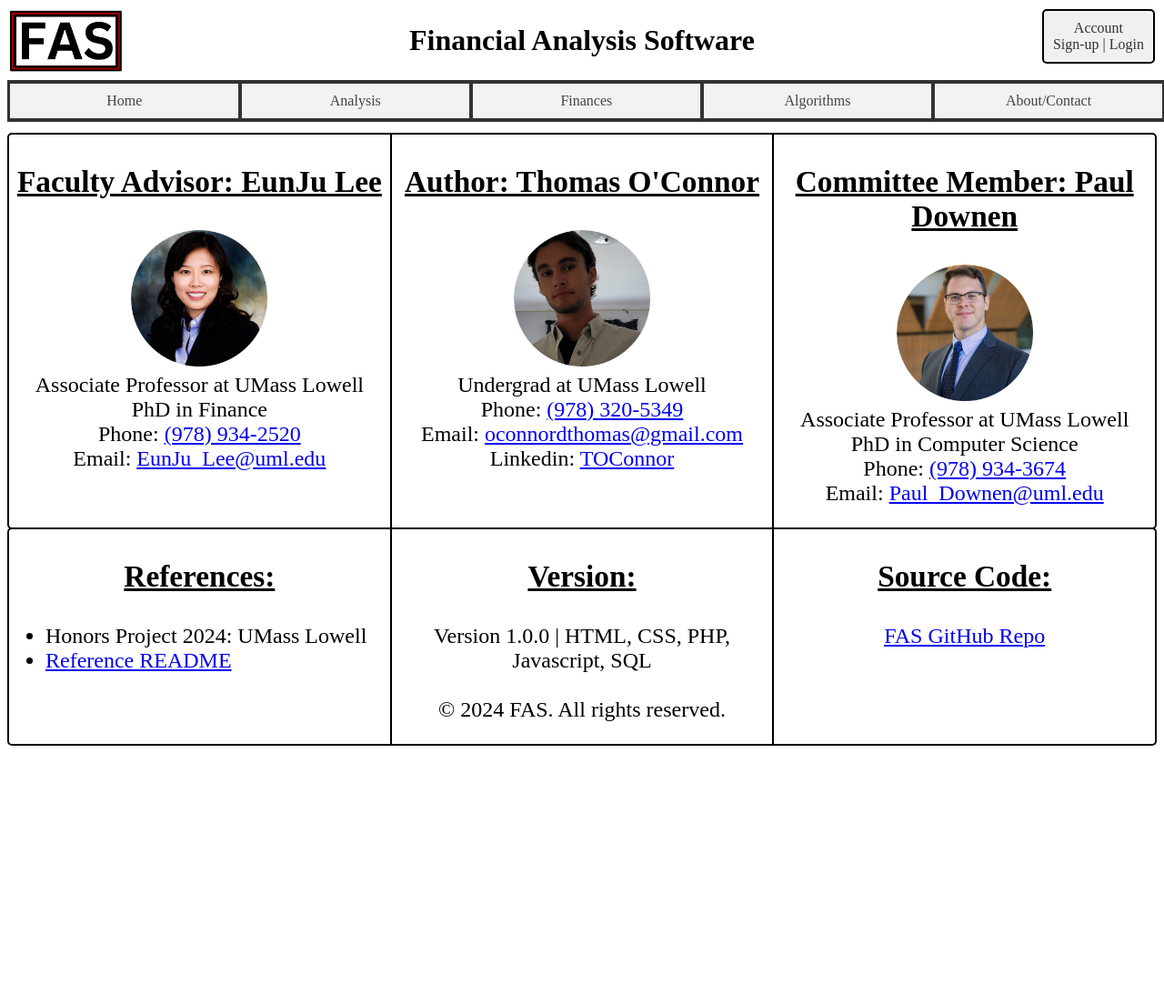
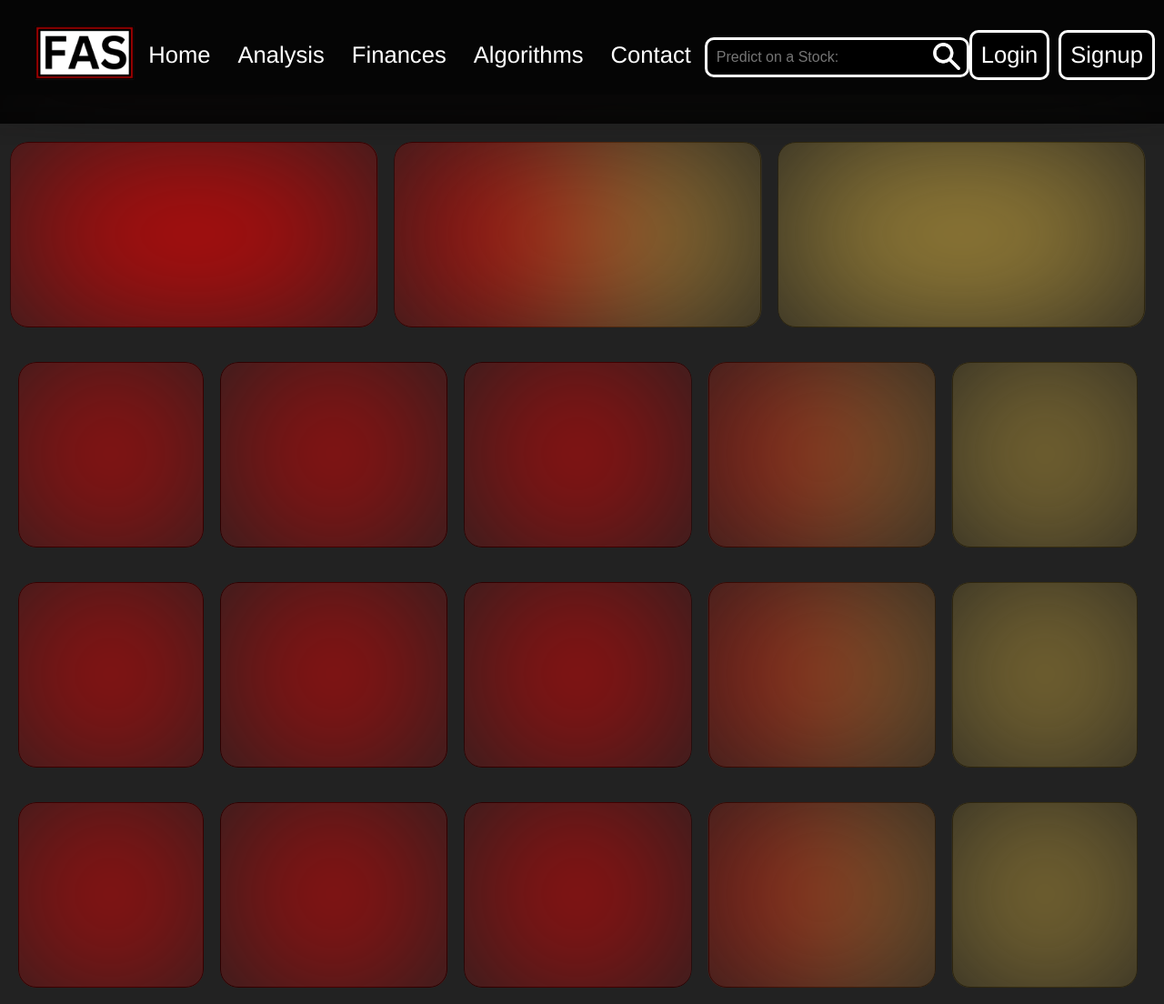
Before and after one commit to OConnorThomas/OConnorThomas.github.io, a PHP site: page /contact.html in a window 1280 px wide. Shown: the whole page at 91% size. Before the commit the page ends 820 px from the top, so only its background shows below. Run offline with PHP 8.4, Linux system fonts and the light colour scheme.

Commit message:
blur boxes

```diff
--- a/contact.css
+++ b/contact.css
@@ -1,32 +1,74 @@
-.contact-container {
-  margin-top: -2px;
-  text-align: center;
-  font-size: 20pt;
-  display: flex;
-  border: 2px solid #000000;
-  overflow: hidden;
-  background-color: #fff;
-  border-radius: 5px;
+:root {
+  --user-color-1: #650000;
+  --user-color-2: #d3ae41;
+  --user-color-3: red;
 }
 
-.column {
-  flex: 1;
-  box-sizing: border-box;
+.container {
+  display: grid;
+  grid-template-columns: repeat(3, 1fr); /* Three columns with equal width */
+  gap: 20px;
+  padding: 20px;
+  width: 96%;
+  justify-content: center;
 }
 
-.rightB {
-  border-right: 2px solid #000000;
+.new-container {
+  display: grid;
+  grid-template-columns: repeat(11, 1fr);
+  gap: 20px;
+  padding: 20px;
+  width: 96%;
+  justify-content: center;
 }
 
-.bio-text {
-  margin-top: auto;
-  font-size: 18pt;
+.half-sized {
+  grid-column: span 1;
 }
 
-h3 {
-  text-decoration: underline;
+.normal-sized {
+  grid-column: span 3;
 }
 
-ul {
-  text-align: left;
+.box {
+  width: 100%;
+  height: 100%;
+  border-radius: 20px;
+  clip-path: xywh(0% 0% 100% 100% round 20px);
 }
+
+.inset-border {
+  border-style: inset;
+  border: 1px solid black;
+}
+
+.blurred {
+  display: flex;
+  justify-content: center;
+  border-radius: 20px;
+  filter: blur(100px);
+}
+
+.circle {
+  position: relative;
+  width: 200px;
+  height: 200px;
+  border-radius: 50%;
+  z-index: -6;
+}
+
+.uc1 {
+  background-color: var(--user-color-1);
+}
+
+.uc2 {
+  background-color: var(--user-color-2);
+}
+
+.uc3 {
+  background-color: var(--user-color-3);
+}
+
+.focus {
+  z-index: 50;
+}
--- a/contact.html
+++ b/contact.html
@@ -1,108 +1,178 @@
 <!DOCTYPE html>
 <html lang="en">
   <head>
-    <!-- Link to external CSS files -->
-    <link rel="stylesheet" type="text/css" href="home.css" />
+    <!-- Link to external CSS file -->
+    <link rel="stylesheet" type="text/css" href="test.css" />
     <link rel="stylesheet" type="text/css" href="contact.css" />
+    <!-- Link to external JS file -->
     <!-- Metadata -->
     <meta charset="UTF-8" />
     <meta name="viewport" content="width=device-width, initial-scale=1.0" />
     <meta name="keywords" content="Financial, Analysis, Software" />
     <!-- Description / Title / Logo -->
-    <meta name="description" content="This program processes historical stock data and
-              suggests an investment using a predictive algorithm." />
+    <meta
+      name="description"
+      content="This program processes historical stock data and
+              suggests an investment using a predictive algorithm."
+    />
     <title>Financial Analysis Software</title>
-    <link rel="icon" href="repo/images/FAS Transparent.png" type="FAS Square.png" />
+    <link
+      rel="icon"
+      href="repo/images/FAS Transparent Square.png"
+      type="FAS Square.png"
+    />
   </head>
+  <!-- Body -->
 
-  <!-- Body -->
   <body class="noscroll">
-    <!-- Header -->
-    <div class="header-container">
-      <div class="header-background"></div>
-        <div class="header-logo">
-          <a href="home.html">
-          <img src="repo/images/FAS.png" alt="FAS Logo" height="70" />
-          </a>
+    <nav>
+      <div class="left">
+        <a href="test.html">
+          <img
+            src="repo/images/FAS Transparent.png"
+            alt="FAS Logo"
+            height="60"
+          />
+        </a>
+        <ul>
+          <li><a href="test.html" class="red-hover">Home</a></li>
+          <li>
+            <a href="analysis.html" class="red-hover">Analysis</a>
+          </li>
+          <li>
+            <a href="finances.html" class="red-hover">Finances</a>
+          </li>
+          <li>
+            <a href="algorithms.html" class="red-hover">Algorithms</a>
+          </li>
+          <li>
+            <a href="contact.html" class="red-hover">Contact</a>
+          </li>
+        </ul>
+      </div>
+      <div class="search-container">
+        <form id="search-form">
+          <input
+            type="text"
+            id="search-input"
+            class="search-input"
+            placeholder="Predict on a Stock:"
+          />
+          <button type="submit" id="search-button" class="search-icon"></button>
+        </form>
+      </div>
+      <div class="right">
+        <div id="accountbox"></div>
+      </div>
+    </nav>
+    <div class="nav-extension"></div>
+    <div class="blurred-region"></div>
+    <div class="page-content">
+      <div class="container">
+        <div class="box inset-border">
+          <div class="blurred">
+            <div class="uc3 circle"></div>
+            <div class="uc3 circle"></div>
+          </div>
         </div>
-        <div class="header-title">
-        <a href="home.html">
-          <h1>Financial Analysis Software</h1>
-        </a>
+        <div class="box inset-border">
+          <div class="blurred">
+            <div class="uc3 circle"></div>
+            <div class="uc2 circle"></div>
+          </div>
+        </div>
+        <div class="box inset-border">
+          <div class="blurred">
+            <div class="uc2 circle"></div>
+            <div class="uc2 circle"></div>
+          </div>
+        </div>
       </div>
-      <a href="account.html" class="account-box">
-        Account<br />Sign-up | Login</a
-      >
-    </div>
-
-    <!-- Navigation bar -->
-    <div class="navbar">
-      <div class="navbar-box"><a href="home.html">Home</a></div>
-      <div class="navbar-box"><a href="analysis.html">Analysis</a></div>
-      <div class="navbar-box"><a href="finances.html">Finances</a></div>
-      <div class="navbar-box"><a href="algorithms.html">Algorithms</a></div>
-      <div class="navbar-box"><a href="contact.html">About/Contact</a></div>
-    </div>
-
-    <!-- Page content -->
-    <div class="main">
-      <!-- Row One content -->
-      <div class="contact-container">
-        <div class="column rightB">
-          <h3>Faculty Advisor: EunJu Lee</h3>
-          <img src="repo/images/EunJu-Headshot.png" alt="User Profile picture" height="150">
-          <p class="bio-text">
-            Associate Professor at UMass Lowell
-            <br>PhD in Finance
-            <br>Phone: <a href="tel:(978) 934-2520">(978) 934-2520</a></li>
-            <br>Email: <a href="mailto:eunju_lee@uml.edu">EunJu_Lee@uml.edu</a></li>
-          </p>
+      <div class="new-container">
+        <div class="half-sized box inset-border">
+          <div class="blurred">
+            <div class="uc3 circle"></div>
+          </div>
         </div>
-        <div class="column rightB">
-          <h3>Author: Thomas O'Connor</h3>
-          <img src="repo/images/Thomas-Headshot.png" alt="User Profile picture" height="150">
-          <p class="bio-text">
-            Undergrad at UMass Lowell
-            <br>Phone: <a href="tel:(978)-320-5349">(978) 320-5349</a>
-            <br>Email: <a href="mailto:oconnordthomas@gmail.com">oconnordthomas@gmail.com</a>
-            <br>Linkedin: <a href="https://www.linkedin.com/in/oconnordthomas/">TOConnor</a>
-          </p>
+        <div class="normal-sized box inset-border">
+          <div class="blurred">
+            <div class="uc3 circle"></div>
+          </div>
         </div>
-        <div class="column">
-          <h3>Committee Member: Paul Downen</h3>
-          <img src="repo/images/Paul-Headshot.png" alt="User Profile picture" height="150">
-          <p class="bio-text">
-            Associate Professor at UMass Lowell
-            <br>PhD in Computer Science
-            <br>Phone: <a href="tel:978-934-3674">(978) 934-3674</a></li>
-            <br>Email: <a href="mailto:Paul_Downen@uml.edu">Paul_Downen@uml.edu</a></li>
-          </p>
+        <div class="normal-sized box inset-border">
+          <div class="blurred">
+            <div class="uc3 circle"></div>
+          </div>
+        </div>
+        <div class="normal-sized box inset-border">
+          <div class="blurred">
+            <div class="uc3 circle"></div>
+            <div class="uc2 circle"></div>
+          </div>
+        </div>
+        <div class="half-sized box inset-border">
+          <div class="blurred">
+            <div class="uc2 circle"></div>
+          </div>
+        </div>
+      </div>
+      <div class="new-container">
+        <div class="half-sized box inset-border">
+          <div class="blurred">
+            <div class="uc3 circle"></div>
+          </div>
+        </div>
+        <div class="normal-sized box inset-border">
+          <div class="blurred">
+            <div class="uc3 circle"></div>
+          </div>
+        </div>
+        <div class="normal-sized box inset-border">
+          <div class="blurred">
+            <div class="uc3 circle"></div>
+          </div>
+        </div>
+        <div class="normal-sized box inset-border">
+          <div class="blurred">
+            <div class="uc3 circle"></div>
+            <div class="uc2 circle"></div>
+          </div>
+        </div>
+        <div class="half-sized box inset-border">
+          <div class="blurred">
+            <div class="uc2 circle"></div>
+          </div>
+        </div>
+      </div>
+      <div class="new-container">
+        <div class="half-sized box inset-border">
+          <div class="blurred">
+            <div class="uc3 circle"></div>
+          </div>
+        </div>
+        <div class="normal-sized box inset-border">
+          <div class="blurred">
+            <div class="uc3 circle"></div>
+          </div>
+        </div>
+        <div class="normal-sized box inset-border">
+          <div class="blurred">
+            <div class="uc3 circle"></div>
+          </div>
+        </div>
+        <div class="normal-sized box inset-border">
+          <div class="blurred">
+            <div class="uc3 circle"></div>
+            <div class="uc2 circle"></div>
+          </div>
+        </div>
+        <div class="half-sized box inset-border">
+          <div class="blurred">
+            <div class="uc2 circle"></div>
+          </div>
         </div>
       </div>
     </div>
-    <!-- Row Two content -->
-    <div class="contact-container">
-      <div class="column rightB">
-        <h3>References:</h3>
-        <ul class="bio-text">
-          <li>Honors Project 2024: UMass Lowell</li>
-          <li><a href="README.md">Reference README</a></li>
-        </ul>
-      </div>
-      <div class="column rightB">
-        <h3>Version:</h3>
-        <p class="bio-text">
-          Version 1.0.0 | HTML, CSS, PHP, Javascript, SQL
-          <br><br>
-          &copy; 2024 FAS. All rights reserved.
-        </p>
-      </div>
-      <div class="column">
-        <h3>Source Code:</h3>
-        <p class="bio-text">
-          <a href="https://github.com/Tocslayer/FAS-Website">FAS GitHub Repo</a>
-        </p>
-      </div>
-    </div>
+    <script src="repo/js/test.js"></script>
   </body>
 </html>
--- a/repo/js/test.js
+++ b/repo/js/test.js
@@ -1,6 +1,4 @@
-let usertarget = document.getElementById("userName");
 let accounttype = document.getElementById("accountbox")
-let userName = localStorage.getItem("userName");
 
 function get_logged_in() {
   return localStorage.getItem("_LOGGEDIN");
@@ -8,11 +6,9 @@
 
 function updateContent() {
   if (get_logged_in() == 1) {
-    usertarget.textContent = userName;
     accounttype.insertAdjacentHTML("afterend", "<a href=\"account.html\"><img src=\"repo/images/Generic-Profile-Image.png\"alt=\"Profile Picture\" height=\"60\"/></a>");
     accounttype.insertAdjacentHTML("afterend", "<a href=\"settings.html\"><img src=\"repo/images/gear.png\" alt=\"Settings button\" height=\"40\"/></a>")
   } else {
-    usertarget.textContent = "";
     accounttype.insertAdjacentHTML("afterend", "<div class=\"pad\"><ul><li><a href=\"signup.html\" class=\"shadowed-text invert-wb\">Signup</a></li></ul></div>");
     accounttype.insertAdjacentHTML("afterend", "<div class=\"pad\"><ul><li><a href=\"login.html\" class=\"shadowed-text invert-wb\">Login</a></li></ul></div>");
   }
--- a/test.css
+++ b/test.css
@@ -16,6 +16,27 @@
 .noscroll {
   -ms-overflow-style: none; /* IE and Edge */
   scrollbar-width: none; /* Firefox */
+}
+
+h1 {
+  position: relative;
+  display: flex;
+  flex-direction: column;
+  align-items: center;
+  color: white;
+  text-decoration: underline;
+  font-size: 40pt;
+  z-index: 1;
+}
+
+h2 {
+  position: relative;
+  display: flex;
+  flex-direction: column;
+  align-items: center;
+  text-align: center;
+  color: white;
+  font-size: 30pt;
 }
 
 /* Navbar */
@@ -56,6 +77,11 @@
 .red-hover:hover {
   color: rgba(256, 0, 0, 0.8);
   text-shadow: 2px 2px 4px rgba(256, 0, 0, 0.5);
+}
+
+.yellow-hover:hover {
+  color: var(--user-color-2);
+  text-shadow: 2px 2px 4px rgba(256, 256, 0, 0.5);
 }
 
 .left {
```
Also changed, not shown: test.html (+18 -7 lines).
